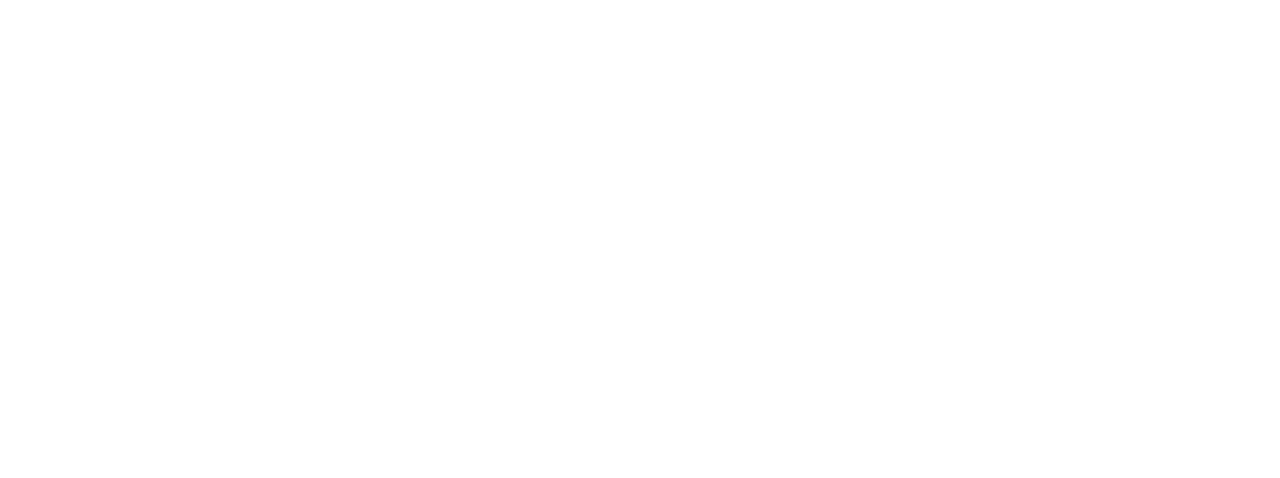
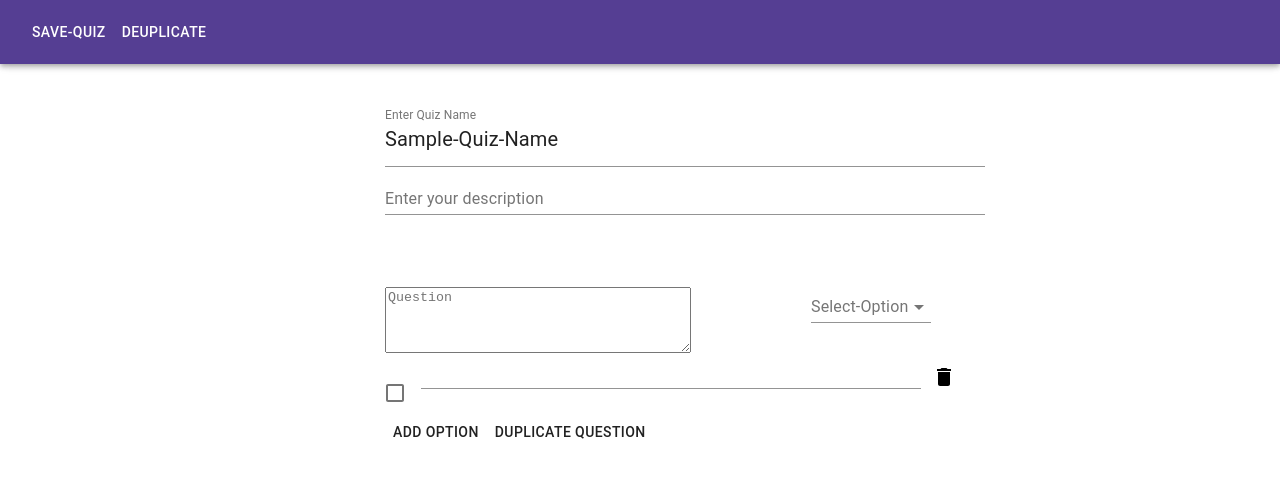
Before and after one commit to alienao/Easy-interview., a React (Create React App) app: page /QuizSetup in a window 1280 px wide. Shown: the top 478 px of the page. Built offline with nearby package versions, Linux system fonts and the light colour scheme.

Commit message:
feat:login finilization and form creation

```diff
--- a/src/App.js
+++ b/src/App.js
@@ -1,6 +1,6 @@
 import Login from './components/Login/Login';
 import Signup from './components/signup/Signup';
-import Dashboard from './components/DashBoard/DashBoard';
+import QuizSetup from './components/QuizSetup/QuizSetup';
 import {
   BrowserRouter as Router,
   Switch,
@@ -23,7 +23,7 @@
         <Switch>
           <Route exact path = "/"> <Login userArr = {jsonArr}/> </Route>
           <Route exact path = "/signup" > <Signup userCreatorFunc = {userCreator}/> </Route>
-          <Route exact path = "/dashboard"><Dashboard/></Route>
+          <Route exact path = "/QuizSetup"><QuizSetup/></Route>
         </Switch>
       </div>
     </Router>
--- a/src/components/DashBoard/DashBoard.js
+++ /dev/null
@@ -1,50 +0,0 @@
-import React, {useState} from 'react';
-import Button from '@material-ui/core/Button';
-import TextField from '@material-ui/core/TextField';
-import { makeStyles } from '@material-ui/core/styles';
-import { Link } from "react-router-dom";
-import Box from '@material-ui/core/Box';
-import FormControl from '@material-ui/core/FormControl';
-import Paper from "@material-ui/core/Paper";
-import InputAdornment from '@material-ui/core/InputAdornment';
-import IconButton from '@material-ui/core/IconButton';
-import Icon from '@material-ui/core/Icon';
-import VisibilityIcon from '@mui/icons-material/Visibility';
-import VisibilityOffIcon from '@mui/icons-material/VisibilityOff';
-
-const useStyles = makeStyles((theme)=>({
-    root:{
-        height:"900%",
-        width:"900%",
-        position:"fixed"
-    },
-    rightBoard:{
-        backgroundColor:"#ac9ccb",
-        height:"811px",
-        width:"200px",
-        position:"fixed"
-    },
-    circulPlus:{
-        backgroundColor:"#ac9ccb",
-        height: "65px",
-        width: "65px",
-        borderRadius:"50%",
-        position: "relative",
-        marginLeft:"1300px",
-        marginTop:"700px"
-    }
-}))
-
-const Dashboard = () => {
-    const classes = useStyles();
-    return(
-    <Paper className={classes.root}>
-         <Box className = {classes.rightBoard}>
-           <Box className = {classes.circulPlus}>
-           </Box>
-        </Box>
-    </Paper>
-    )
-}
-
-export default Dashboard;
--- a/src/components/Login/Login.js
+++ b/src/components/Login/Login.js
@@ -15,7 +15,8 @@
     background:{
         backgroundImage:"url(/assests/background.jpeg)",
         backgroundSize:"cover",
-        height: 811,
+        height: window.innerHeight,
+        width: window.innerWidth
     },
     loginElements:{
         float:'left',
@@ -130,7 +131,6 @@
    <Box className = {classes.signupLink} >Don't have an account. Create account
    <Link  to="/signup"> here</Link> .
    </Box>
-
    </Box>
 
    </Paper>
--- /dev/null
+++ b/src/components/QuizSetup/Header/Header.js
@@ -0,0 +1,31 @@
+import React, {useState} from 'react';
+import { TextField } from '@material-ui/core';
+import { FormControl } from '@material-ui/core';
+import {useStyles} from './styles.js'
+
+const Header = () => {
+  const classes = useStyles();
+  return(
+     <FormControl className = {classes.form}>
+      <TextField
+       className={classes.quizName}
+       id = "quiz-name"
+       label="Enter Quiz Name"
+       size='medium'
+       multiline={true}
+       inputProps={ {style: {height:"30px", fontSize: 20}}}
+       defaultValue="Sample-Quiz-Name"
+       margin="fullWidth"
+       maxRows ={4}
+
+      />
+      <TextField
+       className={classes.quizDesc}
+       id = "quiz-description"
+       label="Enter your description"
+       />
+    </FormControl>
+    )
+}
+
+export default Header;
--- /dev/null
+++ b/src/components/QuizSetup/Header/styles.js
@@ -0,0 +1,21 @@
+
+
+
+import { makeStyles } from '@material-ui/core/styles';
+
+const useStyles = makeStyles({
+    form:{
+      marginTop:"90px",
+      marginLeft:"40%"
+    },
+    quizName:{
+      width:"600px",
+      marginTop:"10px"
+    },
+    quizDesc:{
+      width:"600px",
+      height:"100px"
+    }
+});
+
+export { useStyles };
--- /dev/null
+++ b/src/components/QuizSetup/HomeToolBar/HomeToolBar.js
@@ -0,0 +1,18 @@
+
+import React, {useState} from 'react';
+import { AppBar, Toolbar, Button } from '@material-ui/core';
+import './styles.css'
+
+const HomeToolBar = (props) => {
+    const handleClick = () =>{
+        props.duplicate()
+    }
+    return(
+    <AppBar style={{backgroundColor:"#553E93"}}>
+        <Toolbar> <Button color = "inherit">Save-Quiz</Button>
+        <Button onClick = {handleClick} color = "inherit"> deuplicate</Button></Toolbar>
+    </AppBar>
+    );
+}
+
+export default HomeToolBar;
--- /dev/null
+++ b/src/components/QuizSetup/QuizCreator/Options/Options.js
@@ -0,0 +1,42 @@
+import React, {useState} from 'react';
+import {FormControlLabel,Checkbox, TextField,Box } from '@material-ui/core';
+import { ClassNames } from '@emotion/react';
+import { useStyles } from './styles.js';
+import AddIcon from '@mui/icons-material/Add';
+import DeleteIcon from '@mui/icons-material/Delete';
+import { PinDropSharp } from '@material-ui/icons';
+
+const Options = (props) => {
+
+   const [optionText,setOptionText] = useState("");
+   const hadnleDeleteClick = () => {
+      props.deletenewOption(props.id)
+    }
+
+   const handleOptionTextChange = (e) => {
+      setOptionText(e.target.value)
+      props.passData(optionText)
+   }
+
+   const classes = useStyles();
+    return(
+     <Box className={classes.root} id = {props.id}>
+        <FormControlLabel
+          className={classes.checkboxblock}
+          value="start"
+          control={props.op}
+          labelPlacement="start"
+        />
+
+        <TextField className={classes.optionText}
+        id = "text-option"
+        label=""
+        onChange = {handleOptionTextChange}
+        value={props.text}/>
+        <DeleteIcon onClick = {hadnleDeleteClick}></DeleteIcon>
+     </Box>
+        );
+
+}
+
+export default Options
--- /dev/null
+++ b/src/components/QuizSetup/QuizCreator/Options/styles.js
@@ -0,0 +1,21 @@
+
+
+
+import { makeStyles } from '@material-ui/core/styles';
+
+const useStyles = makeStyles((theme) => ({
+    root:{
+      width:"600px",
+      margin: "0px 0px 0px -26.9px"
+    },
+    checkboxblock:{
+        marginTop:"15px"
+    },
+    optionText: {
+      minWidth: "500px",
+      margin:"0px 11px 0px 16px"
+    },
+
+  }));
+
+export { useStyles };
--- /dev/null
+++ b/src/components/QuizSetup/QuizCreator/QuizCreator.js
@@ -0,0 +1,82 @@
+import React, {useState} from 'react';
+import { Box, FormControl, Select,Button,TextareaAutosize,FormControlLabel,Checkbox, TextField, Radio,Icon } from '@material-ui/core';
+
+import { InputLabel } from '@material-ui/core';
+import { MenuItem } from '@material-ui/core';
+import {useStyles} from './styles.js'
+import Options from './Options/Options.js';
+
+
+const QuizCreator = (props) => {
+    const classes = useStyles();
+
+    const [option, setOption] = useState([{id:0,t:""}]);
+    const [controlOption,setControlOption] = useState(<Checkbox/>);
+    const [count, setCount] = useState(0);
+    const [question,setQuestion] = useState("")
+    const [text,setText] = useState("")
+
+
+    const handleClick1 = (e) =>{
+        setControlOption(<Checkbox/>)
+    }
+    const handleClick2 = () => {
+        setControlOption(<Radio/>)
+    }
+    const handleClick3 = () => {
+        setControlOption(<div/>)
+    }
+
+    const passData = (t) => {
+        setText(t)
+    }
+    const handleAddClick = (e) =>{
+
+        setOption((prevState)=>{
+            return [...prevState,{id:count+1,t:text}]
+        })
+        setCount((prevState)=>{
+            return prevState+1
+        })
+        return option.id
+    }
+
+    const handleDeleteClick = (id) => {
+        setOption(option.filter((op) => op.id !== id))
+    }
+
+    const handleDulicateButton = () => {
+        props.duplicate()
+    }
+
+    const handleQuestion = (e) => {
+        setQuestion(e.target.value)
+        console.log(e.target.value)
+    }
+    return(
+        <div className={classes.box}>
+            <TextareaAutosize
+            className={classes.quizText}
+            placeholder="Question"
+            minRows = "4"
+            value={question}
+            onChange={handleQuestion}/>
+            <FormControl className={classes.formControl}>
+                <InputLabel > Select-Option</InputLabel>
+                <Select
+                >
+                    <MenuItem> <Button id={345} onClick={handleClick1}>Checkbox</Button> </MenuItem>
+                    <MenuItem> <Button id= {456} onClick={handleClick2}>Radio Button </Button> </MenuItem>
+                    <MenuItem> <Button id= {678} onClick={handleClick3} >DropDown</Button> </MenuItem>
+                </Select>
+            </FormControl>
+                {
+                option.map(node => <Options op={controlOption}  deletenewOption = {handleDeleteClick} id = {node.id} passData = {passData} t = {text} /> )
+                }
+            <Button className = {classes.button}  onClick = {handleAddClick}>Add option</Button>
+            <Button className = {classes.duplicateButton} onClick = {handleDulicateButton}>Duplicate Question</Button>
+        </div>
+    );
+}
+
+export default QuizCreator;
--- /dev/null
+++ b/src/components/QuizSetup/QuizCreator/styles.js
@@ -0,0 +1,23 @@
+
+
+import { makeStyles } from '@material-ui/core/styles';
+
+const useStyles = makeStyles((theme) => ({
+    box:{
+      width:"600px",
+      marginLeft:"40%"
+    },
+    formControl: {
+      margin: theme.spacing(1),
+      minWidth: 120,
+      marginLeft:"20%"
+    },
+    quizText:{
+      width:'300px',
+      marginTop:"20px"
+    },
+
+
+  }));
+
+export { useStyles };
--- /dev/null
+++ b/src/components/QuizSetup/QuizSetup.js
@@ -0,0 +1,48 @@
+import React, {useState} from 'react';
+import Header from "./Header/Header"
+import { makeStyles } from '@material-ui/core/styles';
+import QuizCreator from './QuizCreator/QuizCreator';
+import HomeToolBar from './HomeToolBar/HomeToolBar'
+import { height } from '@mui/system';
+import { Translate } from '@material-ui/icons';
+import Box from '@material-ui/core/Box'
+import Options from './QuizCreator/Options/Options';
+
+
+const useStyles = makeStyles((theme)=>({
+    root:{
+        height:window.innerHeight,
+        width:window.innerWidth,
+        position:"relative",
+    },
+    quiz:{
+        marginLeft: "-225px",
+    }
+
+}))
+
+const QuizSetup = () => {
+    const classes = useStyles();
+    const [count,setCount] = useState(0)
+    const [quizes,setQuizes] = useState([{id:0, value: <QuizCreator/>}])
+
+    const handleClick = () =>{
+        let x = quizes[count].value
+        setQuizes([...quizes,{id: count +1 , value: quizes[count].value}])
+    }
+    console.log(<QuizCreator/>)
+    return(
+    <div className={classes.root}>
+    <HomeToolBar duplicate = {handleClick}/>
+    <Box className = {classes.quiz}>
+    <Header/>
+    {
+        quizes.map(node => node.value)
+    }
+    </Box>
+   </div>
+    )
+}
+
+
+export default QuizSetup;
```
Also changed, not shown: src/components/QuizSetup/HomeToolBar/styles.css (added).
